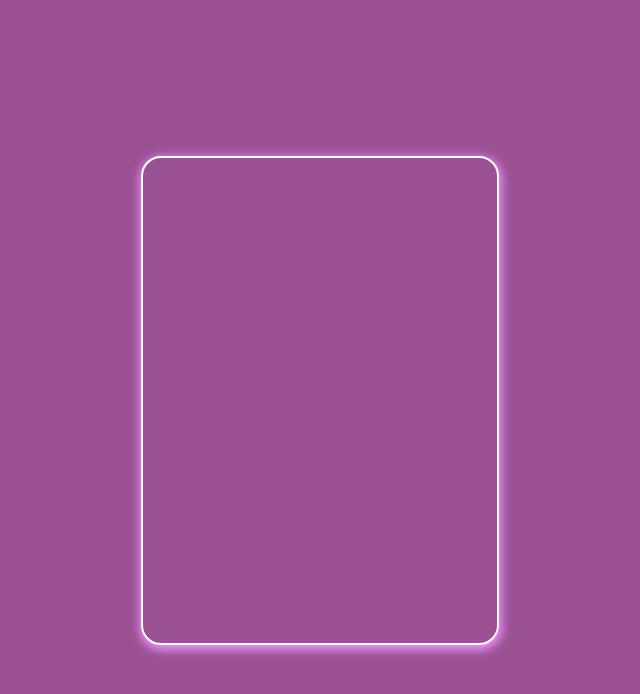
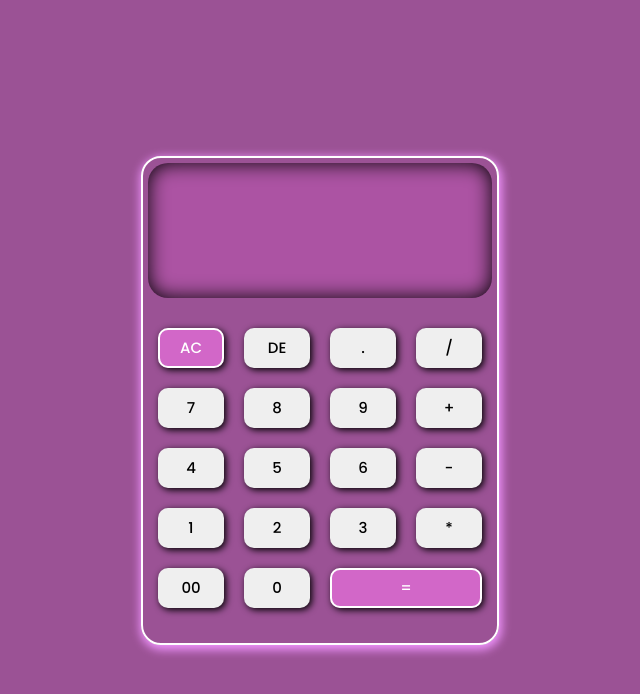
Before and after one commit to TheAdnan005/AfameTech---Calculator, a plain HTML site: page index.html in a window 1280 px wide. Shown: the whole page, without its empty margins (320-960 px from the left). Drawn offline with Linux system fonts and the light colour scheme.

Commit message:
index.html

```diff
--- a/index.html
+++ b/index.html
@@ -1,16 +1,52 @@
 <!DOCTYPE html>
 <html lang="en">
+
 <head>
     <meta charset="UTF-8">
     <meta name="viewport" content="width=device-width, initial-scale=1.0">
     <title>Mini Calculator</title>
+    <link rel="preconnect" href="https://fonts.googleapis.com">
+    <link rel="preconnect" href="https://fonts.gstatic.com" crossorigin>
+    <link
+        href="https://fonts.googleapis.com/css2?family=Poppins:ital,wght@0,100;0,200;0,300;0,400;0,500;0,600;0,700;0,800;0,900;1,100;1,200;1,300;1,400;1,500;1,600;1,700;1,800;1,900&display=swap"
+        rel="stylesheet">
     <link rel="stylesheet" href="style.css">
+
 </head>
+
 <body>
     <div class="calculator">
+        <div class="display poppins-bold">
+
+        </div>
+        <form>
+
+            <input type="button" class="button poppins-medium AC" value="AC" onclick="display.value='3'">
+            <input type="button" class="button poppins-medium" value="DE">
+            <input type="button" class="button poppins-medium" value=".">
+            <input type="button" class="button poppins-medium" value="/">
+            <input type="button" class="button poppins-medium" value="7">
+            <input type="button" class="button poppins-medium" value="8">
+            <input type="button" class="button poppins-medium" value="9">
+            <input type="button" class="button poppins-medium" value="+">
+            <input type="button" class="button poppins-medium" value="4">
+            <input type="button" class="button poppins-medium" value="5">
+            <input type="button" class="button poppins-medium" value="6">
+            <input type="button" class="button poppins-medium" value="-">
+            <input type="button" class="button poppins-medium" value="1">
+            <input type="button" class="button poppins-medium" value="2">
+            <input type="button" class="button poppins-medium" value="3">
+            <input type="button" class="button poppins-medium" value="*">
+            <input type="button" class="button poppins-medium" value="00">
+            <input type="button" class="button poppins-medium zero" value="0">
+            <input type="button" class="button poppins-medium modify equal" value="=">
+
+
+        </form>
 
     </div>
 
     <script src="script.js"></script>
 </body>
+
 </html>
```
